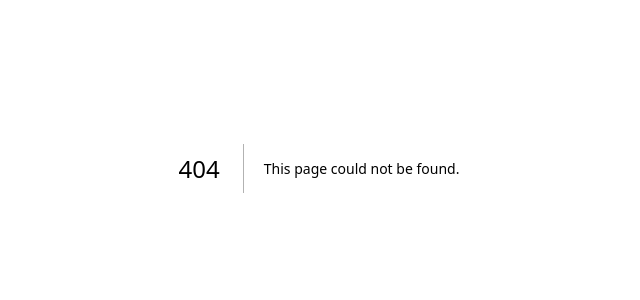
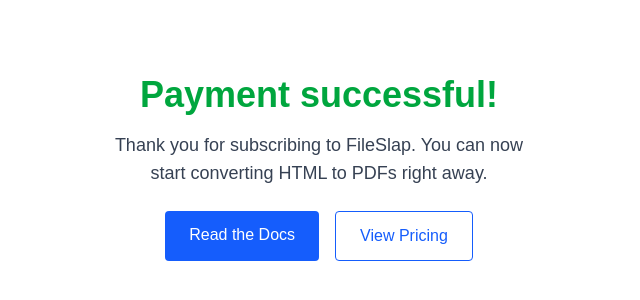
Before and after one commit to scutler19/fileslap-site, a Next.js app: page /success in a window 1280 px wide. Before the commit this address had no page. Shown: the part 232-532 px from the top of the page, without its empty margins (321-961 px from the left). Built offline with nearby package versions, Linux system fonts and the light colour scheme.

Commit message:
Add /success and /cancel confirmation pages

```diff
--- /dev/null
+++ b/src/app/cancel/page.tsx
@@ -0,0 +1,23 @@
+/* src/app/cancel/page.tsx */
+'use client';
+
+import Link from 'next/link';
+
+export default function Cancel() {
+  return (
+    <main className="flex min-h-screen flex-col items-center justify-center p-8">
+      <h1 className="mb-4 text-4xl font-bold text-red-600">Checkout canceled</h1>
+      <p className="mb-6 text-center text-lg text-gray-700 max-w-md">
+        No worries—your card has not been charged.
+        You can restart the checkout process whenever you’re ready.
+      </p>
+
+      <Link
+        href="/pricing"
+        className="rounded bg-blue-600 px-6 py-3 text-white transition hover:bg-blue-700"
+      >
+        Back to Pricing
+      </Link>
+    </main>
+  );
+}
--- /dev/null
+++ b/src/app/success/page.tsx
@@ -0,0 +1,31 @@
+/* src/app/success/page.tsx */
+'use client';
+
+import Link from 'next/link';
+
+export default function Success() {
+  return (
+    <main className="flex min-h-screen flex-col items-center justify-center p-8">
+      <h1 className="mb-4 text-4xl font-bold text-green-600">Payment successful!</h1>
+      <p className="mb-6 text-center text-lg text-gray-700 max-w-md">
+        Thank you for subscribing to FileSlap. You can now start converting HTML
+        to PDFs right away.
+      </p>
+
+      <div className="flex gap-4">
+        <Link
+          href="/docs"
+          className="rounded bg-blue-600 px-6 py-3 text-white transition hover:bg-blue-700"
+        >
+          Read the Docs
+        </Link>
+        <Link
+          href="/pricing"
+          className="rounded border border-blue-600 px-6 py-3 text-blue-600 transition hover:bg-blue-50"
+        >
+          View Pricing
+        </Link>
+      </div>
+    </main>
+  );
+}
```
